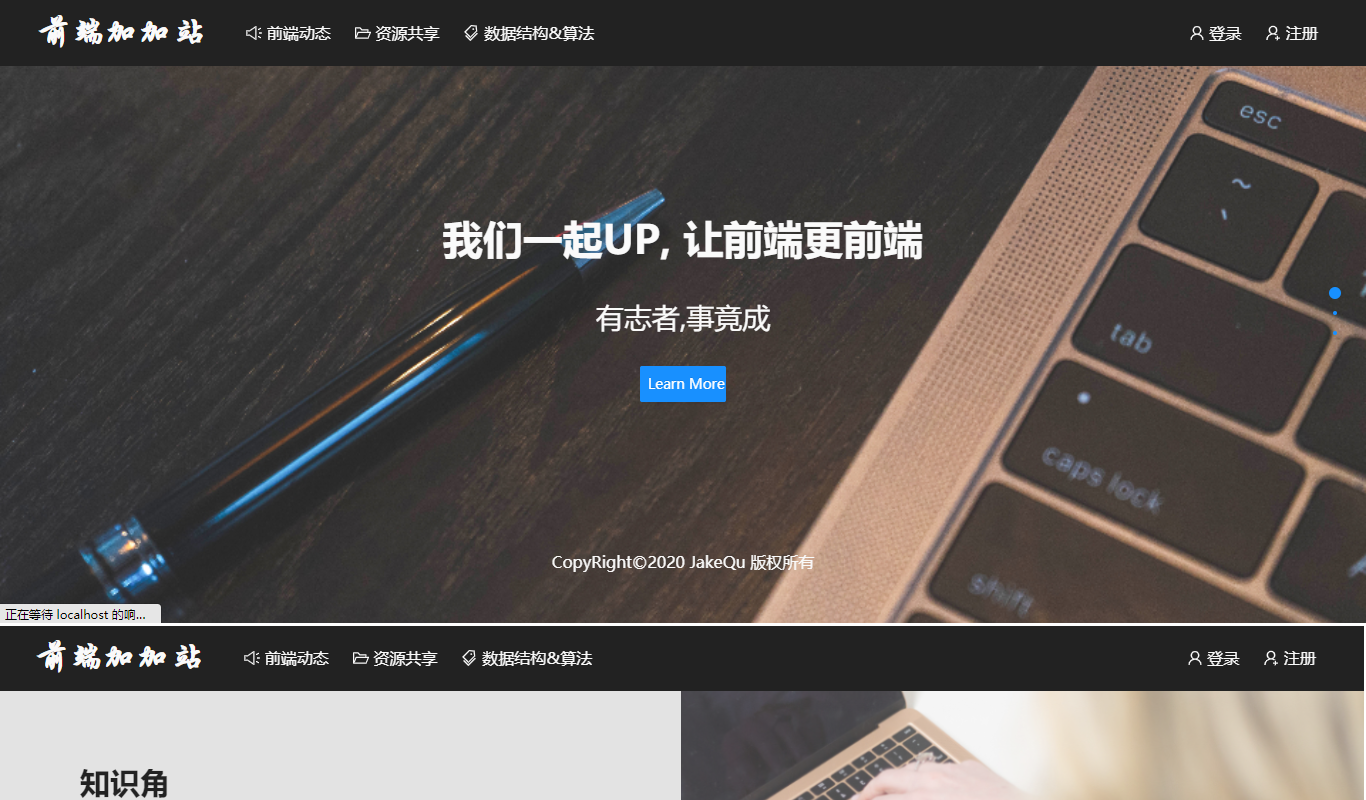
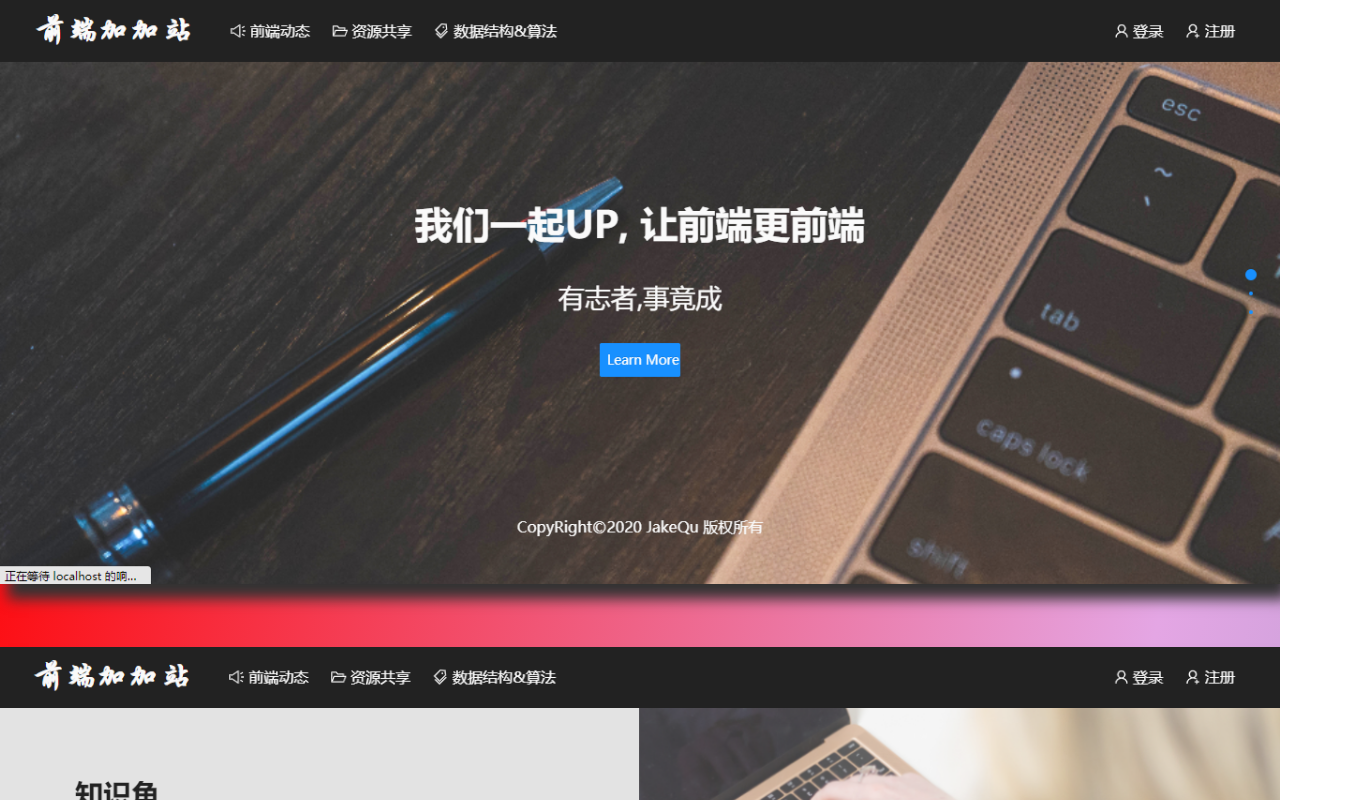
Before and after one commit to Kehao33/Qstation-view, a plain HTML site: page index.html in a window 1280 px wide. Shown: the top 800 px of the page, 1366 px wide, since content can reach past the window. Drawn offline with Linux system fonts and the light colour scheme.

Commit message:
前端交流技术网站静态图

```diff
--- /dev/null
+++ b/css/index.css
@@ -0,0 +1,10 @@
+body {
+  background-image: linear-gradient(to bottom right, #f00, rgb(228, 166, 228), #58a);
+  text-align: center;
+}
+
+img {
+  width: 100vw;
+  margin-bottom: 60px;
+  box-shadow: 8px 15px 13px #333;
+}
--- a/index.html
+++ b/index.html
@@ -5,19 +5,18 @@
   <meta name="viewport" content="width=device-width, initial-scale=1.0">
   <title>Document</title>
   <link rel="stylesheet" href="./css/normalize.css">
+  <link rel="stylesheet" href="./css/index.css">
 </head>
 <body>
   <img src="./img/index1.png" alt="">
   <img src="./img/index2.png" alt="">
   <img src="./img/index3.png" alt="">
-
+  <!-- 前端动态页面 -->
   <img src="./img/daynamic.png" alt="">
   <img src="./img/algo.png" alt="">
   <img src="./img/resource.png" alt="">
-
   <img src="./img/register.png" alt="">
   <img src="./img/login.png" alt="">
-
   <img src="./img/user-center.png" alt="">
   <img src="./img/admin.png" alt="">
 
```
Also changed, not shown: img/login.png, img/register.png.
